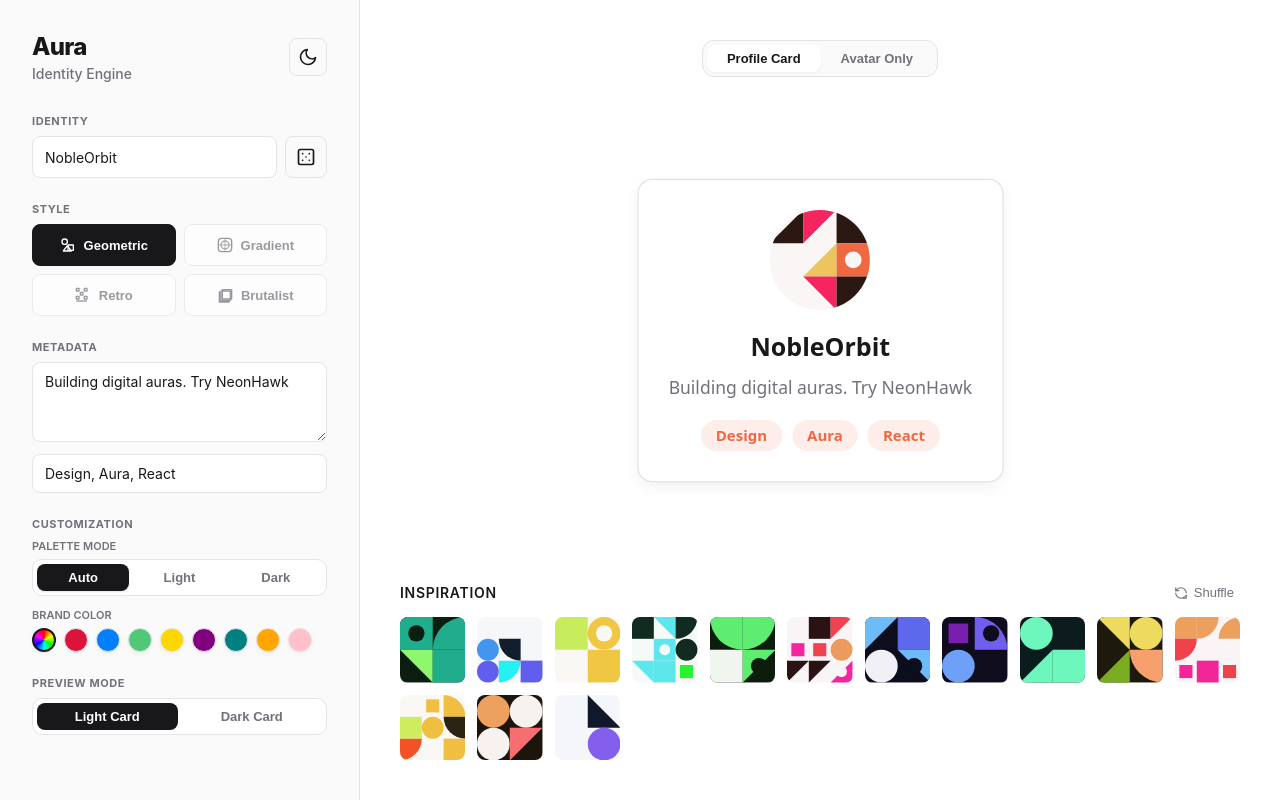
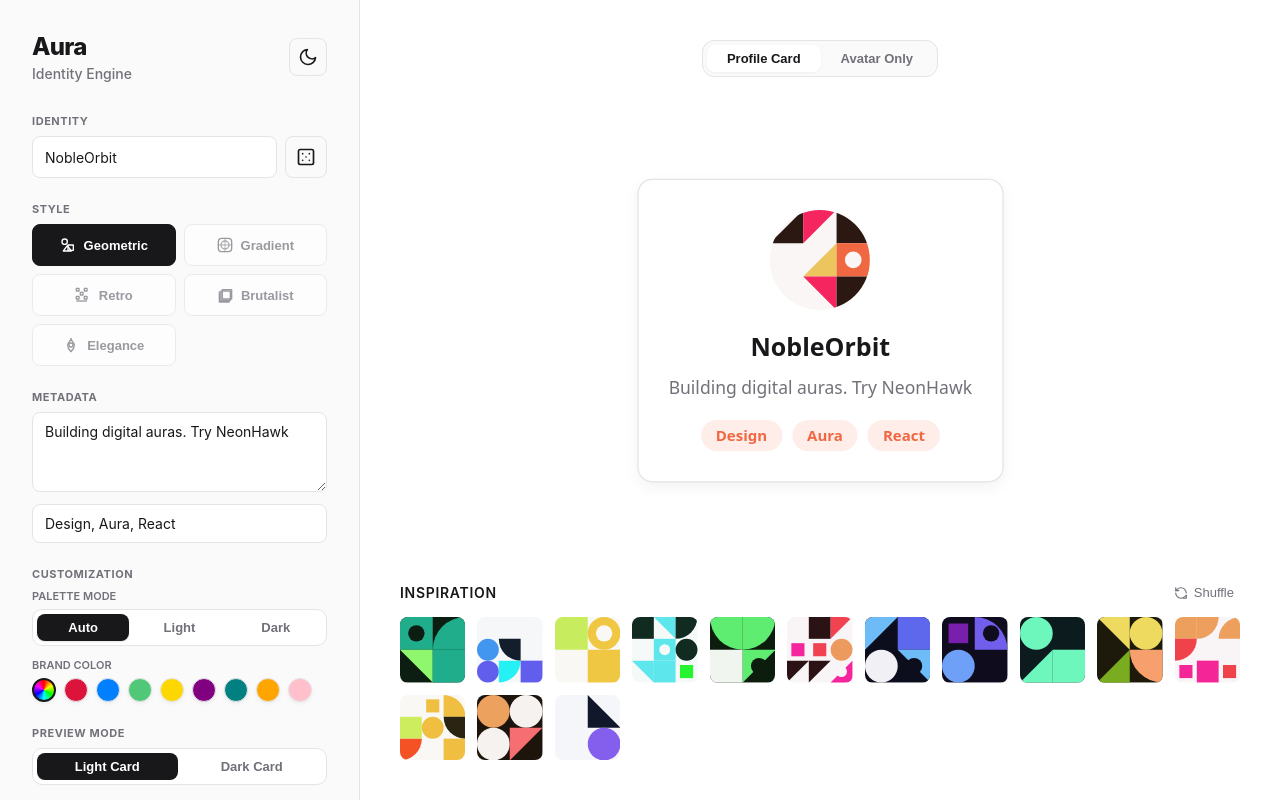
Before and after one commit to yesagainivan/Aura, a React (Vite) app: page / in a window 1280 px wide. Built offline with nearby package versions, Linux system fonts and the light colour scheme.

Commit message:
feat: improve Brutalist style and add initial Elegance style

```diff
--- a/src/demo/App.tsx
+++ b/src/demo/App.tsx
@@ -1,7 +1,7 @@
 import React, { useState } from 'react';
 import { AuraAvatar, AuraCard } from '../react';
 import { AvatarStyle } from '../generators/types';
-import { SunIcon, MoonIcon, RefreshIcon, DiceIcon, GeometricIcon, GradientIcon, RetroIcon, BrutalistIcon } from './icons';
+import { SunIcon, MoonIcon, RefreshIcon, DiceIcon, GeometricIcon, GradientIcon, RetroIcon, BrutalistIcon, EleganceIcon } from './icons';
 import { getTheme, ThemeMode } from './theme';
 
 // Expanded Name Lists for diversity (15x15 = 225 combinations)
@@ -171,7 +171,8 @@ export default function App() {
                                     { id: 'geometric', icon: GeometricIcon, label: 'Geometric' },
                                     { id: 'gradient', icon: GradientIcon, label: 'Gradient' },
                                     { id: 'retro', icon: RetroIcon, label: 'Retro' },
-                                    { id: 'brutalist', icon: BrutalistIcon, label: 'Brutalist' }
+                                    { id: 'brutalist', icon: BrutalistIcon, label: 'Brutalist' },
+                                    { id: 'elegance', icon: EleganceIcon, label: 'Elegance' }
                                 ].map(({ id, icon: Icon, label }) => (
                                     <button
                                         key={id}
--- a/src/demo/icons.tsx
+++ b/src/demo/icons.tsx
@@ -80,3 +80,10 @@ export const BrutalistIcon: React.FC<IconProps> = ({ size = 20, className }) =>
         <rect x="8" y="4" width="14" height="14" strokeWidth="2" />
     </svg>
 );
+
+export const EleganceIcon: React.FC<IconProps> = ({ size = 20, className }) => (
+    <svg width={size} height={size} className={className} viewBox="0 0 24 24" fill="none" stroke="currentColor" strokeWidth="2" strokeLinecap="round" strokeLinejoin="round">
+        <path d="M12 2c0 5 5 5 5 10s-5 10-5 10s-5 -5-5 -10s5 -5 5 -10" />
+        <circle cx="12" cy="12" r="3" />
+    </svg>
+);
--- a/src/generators/avatar.ts
+++ b/src/generators/avatar.ts
@@ -4,6 +4,7 @@ import { generateGeometric } from './styles/geometric';
 import { generateGradient } from './styles/gradient';
 import { generateRetro } from './styles/retro';
 import { generateBrutalist } from './styles/brutalist';
+import { generateElegance } from './styles/elegance';
 import { AvatarOptions } from './types';
 import { createSvg } from './utils';
 
@@ -36,6 +37,9 @@ export function generateAvatar(input: string, options: AvatarOptions = {}): stri
         case 'brutalist':
             svgContent = generateBrutalist(hash, palette, size);
             break;
+        case 'elegance':
+            svgContent = generateElegance(hash, palette, size);
+            break;
         default:
             svgContent = generateGeometric(hash, palette, size);
             break;
--- a/src/generators/styles/brutalist.ts
+++ b/src/generators/styles/brutalist.ts
@@ -35,8 +35,8 @@ export function generateBrutalist(hash: number, palette: Palette, size: number):
         `;
     }
 
-    // 3. Main Shapes (2-4 shapes)
-    const numShapes = 2 + Math.floor(getSeededRandom(hash + 1) * 3);
+    // 3. Main Shapes (1-3 shapes, less clustered)
+    const numShapes = 1 + Math.floor(getSeededRandom(hash + 1) * 2.5);
     const colors = [palette.primary, palette.secondary, palette.accent];
 
     for (let i = 0; i < numShapes; i++) {
@@ -45,7 +45,7 @@ export function generateBrutalist(hash: number, palette: Palette, size: number):
         const shapeType = getSeededRandom(seed + 1); // <0.3 rect, <0.6 circle, <1 star/poly
 
         // Random Position & Size
-        const s = size * (0.3 + getSeededRandom(seed + 2) * 0.4); // 30-70% size
+        const s = size * (0.2 + getSeededRandom(seed + 2) * 0.3); // 20-50% size (smaller to avoid crowd)
         const x = getSeededRandom(seed + 3) * (size - s);
         const y = getSeededRandom(seed + 4) * (size - s);
 
--- /dev/null
+++ b/src/generators/styles/elegance.ts
@@ -0,0 +1,133 @@
+import { Palette } from '../../core/colors';
+import { getSeededRandom } from '../utils';
+
+// Extracted paths from the Elegance.svg reference.
+// These are normalized to a roughly 0-100 coordinate system relative to their own center for easier composition.
+const ELEGANT_PATHS = [
+    // 1. Fleur-de-lis / Royal ornament style
+    {
+        d: "M50 85 C48 85 46.5 84.5 45.5 83.5 C41 79 46 67 56 57 C66 47 78 42 82 46 C84 48 84 52 82 57 C80 62 76 67 71 72 M78 45 C73 45 64 50 56 57 C46 67 41 79 45 83 C49 87 60 82 70 72 C75 67 79 62 81 57 C83 52 83 48 81 46 C79 44 78 45 78 45 Z",
+        viewBox: "0 0 100 100",
+        type: "ornament"
+    },
+    // 2. Wing/Leaf shape
+    {
+        d: "M80 50 C78 50 76 50 74 50 C63 49 49 47 34 44 C7 38 -20 28 -21 22 C-20 19 -12 18 -5 18 C-5 18 -5 18 -5 18 C-18 18 -20 20 -20 21 C-21 25 0 35 33 42 C47 45 61 47 72 48 C82 49 88 48 89 46 C89 44 86 41 79 38",
+        viewBox: "-25 0 120 60", // Rough approximation
+        type: "wing"
+    },
+    // 3. Swirl
+    {
+        d: "M50 50 C40 50 30 40 30 30 C30 20 40 10 50 10 C60 10 70 20 70 30 C70 40 60 50 50 50 Z M50 20 C45 20 40 25 40 30 C40 35 45 40 50 40 C55 40 60 35 60 30 C60 25 55 20 50 20 Z",
+        viewBox: "0 0 100 100",
+        type: "swirl"
+    }
+];
+
+export function generateElegance(hash: number, palette: Palette, size: number): string {
+    // Strategy:
+    // 1. Determine Composition (Radial Bloom, Emblem, or Pattern)
+    // 2. Select Elements (Procedural or Extracted Assets)
+    // 3. Render with high-quality transforms
+
+    const center = size / 2;
+    const strokeWidth = Math.max(1, size / 120);
+    const compositionType = getSeededRandom(hash) > 0.4 ? 'radial' : 'emblem';
+
+    let content = '';
+
+    // -- Background --
+    content += `<rect width="${size}" height="${size}" fill="${palette.background}" />`;
+
+    // -- Layer 1: Texture/Subtle Pattern (Implementation Quality: Delight) --
+    // A very subtle ring or cross
+    if (getSeededRandom(hash + 1) > 0.5) {
+        content += `<circle cx="${center}" cy="${center}" r="${size * 0.4}" fill="none" stroke="${palette.text}" stroke-width="${strokeWidth * 0.5}" opacity="0.1" />`;
+    }
+
+    // -- Layer 2: Main Motif --
+
+    if (compositionType === 'radial') {
+        // RADIAL BLOOM (Procedural or Asset-based)
+        const petals = 6 + Math.floor(getSeededRandom(hash + 2) * 3) * 2; // 6, 8, 10
+        const radius = size * 0.35;
+
+        // Procedural Petal Path
+        const tipY = -radius;
+        const cpW = radius * (0.2 + getSeededRandom(hash + 3) * 0.3);
+        const cpH = radius * (0.3 + getSeededRandom(hash + 4) * 0.3);
+        const d = `M 0 0 C ${cpW} ${-cpH}, ${cpW} ${tipY + cpH}, 0 ${tipY} C ${-cpW} ${tipY + cpH}, ${-cpW} ${-cpH}, 0 0`;
+
+        const groupContent = [];
+        const useFill = getSeededRandom(hash + 5) > 0.3;
+
+        for (let i = 0; i < petals; i++) {
+            const angle = (360 / petals) * i;
+            const color = (i % 2 === 0) ? palette.primary : palette.accent;
+
+            groupContent.push(`
+                <g transform="rotate(${angle})">
+                    <path d="${d}" fill="${useFill ? color : 'none'}" fill-opacity="0.2" stroke="${color}" stroke-width="${strokeWidth}" />
+                </g>
+            `);
+        }
+
+        // Center Piece
+        groupContent.push(`<circle cx="0" cy="0" r="${size * 0.05}" fill="${palette.secondary}" />`);
+
+        content += `<g transform="translate(${center}, ${center})">${groupContent.join('')}</g>`;
+
+    } else {
+        // EMBLEM (Asset-based)
+        // Use one of the predefined shapes
+        const shapeIdx = Math.floor(getSeededRandom(hash + 6) * ELEGANT_PATHS.length);
+        const shape = ELEGANT_PATHS[shapeIdx];
+
+        // We typically want to mirror these or arrange them
+        // Let's create a symmetrical emblem: 4 copies rotated 90deg, or 2 mirrored
+        const symmetry = getSeededRandom(hash + 7) > 0.5 ? 4 : 2;
+        const scale = (size * 0.25) / 50; // Normalize approx 100px shape to quarter size
+        const offset = size * 0.1;
+
+        const groupContent = [];
+
+        for (let k = 0; k < symmetry; k++) {
+            const angle = (360 / symmetry) * k;
+            groupContent.push(`
+                <g transform="rotate(${angle}) translate(0, ${-offset}) scale(${scale})">
+                    <path d="${shape.d}" fill="${palette.primary}" fill-opacity="0.9" stroke="${palette.text}" stroke-width="1" />
+                </g>
+            `);
+        }
+
+        // Add a central anchor
+        if (symmetry === 4) {
+            groupContent.push(`<circle cx="0" cy="0" r="${size * 0.08}" fill="none" stroke="${palette.accent}" stroke-width="${strokeWidth * 2}" />`);
+        }
+
+        content += `<g transform="translate(${center}, ${center})">${groupContent.join('')}</g>`;
+    }
+
+    // -- Layer 3: Frame / Border (Polished look) --
+    const frameType = Math.floor(getSeededRandom(hash + 8) * 3);
+    if (frameType === 0) {
+        // Double Ring
+        content += `
+            <circle cx="${center}" cy="${center}" r="${size * 0.48}" fill="none" stroke="${palette.text}" stroke-width="${strokeWidth}" opacity="0.5" />
+            <circle cx="${center}" cy="${center}" r="${size * 0.46}" fill="none" stroke="${palette.text}" stroke-width="${strokeWidth * 0.5}" opacity="0.3" />
+        `;
+    } else if (frameType === 1) {
+        // Corner accents
+        const cLen = size * 0.1;
+        const cInset = size * 0.05;
+        const corners = [
+            `M ${cInset} ${cInset + cLen} L ${cInset} ${cInset} L ${cInset + cLen} ${cInset}`, // TL
+            `M ${size - cInset - cLen} ${cInset} L ${size - cInset} ${cInset} L ${size - cInset} ${cInset + cLen}`, // TR
+            `M ${size - cInset} ${size - cInset - cLen} L ${size - cInset} ${size - cInset} L ${size - cInset - cLen} ${size - cInset}`, // BR
+            `M ${cInset + cLen} ${size - cInset} L ${cInset} ${size - cInset} L ${cInset} ${size - cInset - cLen}` // BL
+        ];
+        content += corners.map(d => `<path d="${d}" fill="none" stroke="${palette.secondary}" stroke-width="${strokeWidth * 1.5}" />`).join('');
+    }
+
+    return content;
+}
--- a/src/generators/types.ts
+++ b/src/generators/types.ts
@@ -1,6 +1,6 @@
 import { Palette } from '../core/colors';
 
-export type AvatarStyle = 'geometric' | 'gradient' | 'retro' | 'brutalist';
+export type AvatarStyle = 'geometric' | 'gradient' | 'retro' | 'brutalist' | 'elegance';
 
 export interface AvatarOptions {
     size?: number;
```
